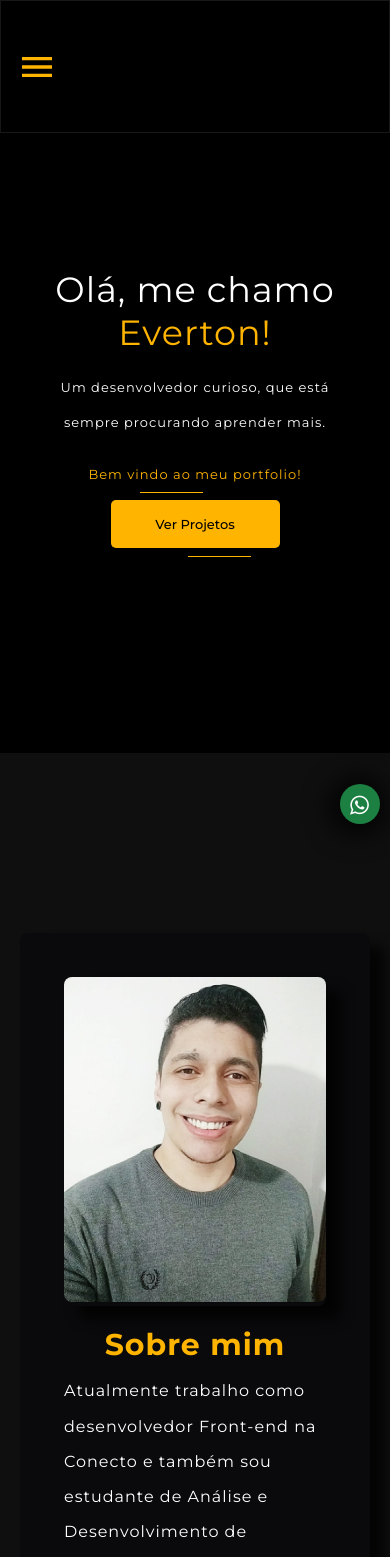
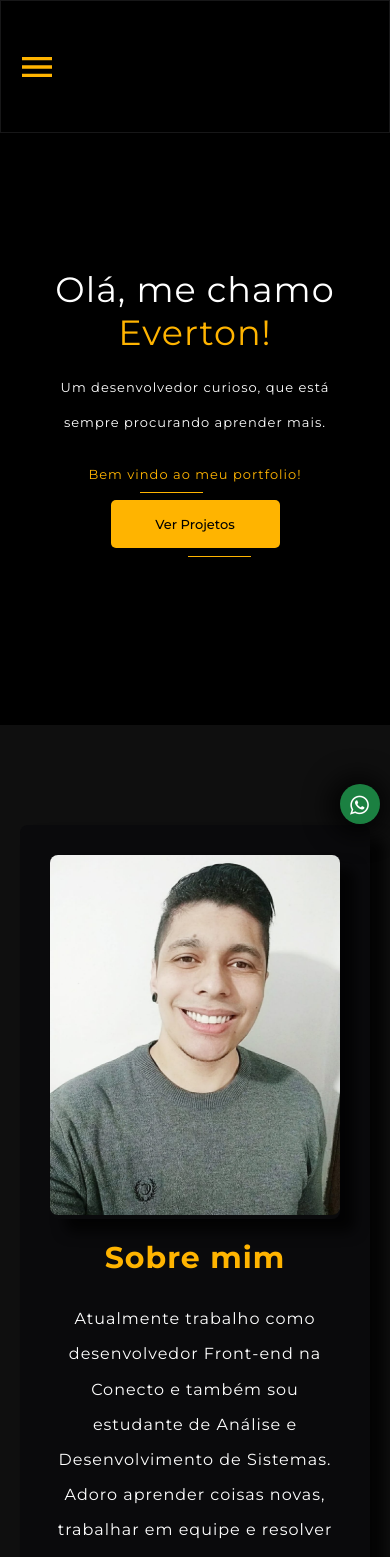
Before and after one commit to EvertonCarvalho1/portfolio-app, a React (Create React App) app: page / in a window 390 px wide. Shown: the top 1557 px of the page. Built offline with nearby package versions, Linux system fonts and the light colour scheme.

Commit message:
component about me for mobile

```diff
--- a/src/pages/AboutMe/styles.ts
+++ b/src/pages/AboutMe/styles.ts
@@ -59,10 +59,30 @@ export const Container = styled.div`
         -moz-box-shadow: 15px 13px 13px 0px rgba(0,0,0,0.75);
         box-shadow: 15px 13px 13px 0px rgba(0,0,0,0.75);
 
+
+        .socialMedia{
+            width: 100%;
+            display: flex;
+            flex-direction: row;
+            align-items: center;
+            justify-content: center;
+            gap: 20px;
+            div{
+                margin-bottom: 0;
+            }
+            a{
+                text-decoration: none;
+                color: #FFB400;
+                width: 50px;
+                height: 50px;
+            }
+
+        }
+
         .aboutMecontainer{
             display: flex;
             flex-direction: column;
-            padding: 24px;
+            padding: 10px;
         .imgContainer{
             width: 100%;
             height: 100%;
@@ -94,11 +114,12 @@ export const Container = styled.div`
 
             p{
                 margin: 0;
+                margin-top: 15px;
                 line-height: 2.2rem;
                 font-weight: normal;
                 font-size: 16px;
                 color: #FFF;
-
+                text-align: center;
                 & + p{
                     margin: 0 0 32px;
                 }
--- a/src/pages/Home/index.tsx
+++ b/src/pages/Home/index.tsx
@@ -28,7 +28,7 @@ export function Home() {
                     />
                 </div>
             </div>
-            <ArrowDropDown />
+            <ArrowDropDown className="ArrowDropDown" />
         </Container>
     )
 };
--- a/src/pages/Main/index.tsx
+++ b/src/pages/Main/index.tsx
@@ -54,7 +54,7 @@ export function Main() {
                         data-aos-duration="500"
                     >
                         <AboutMe />
-                        <ArrowDropDown />
+                        <ArrowDropDown className="ArrowDropDown" />
                     </div>
                 </div>
 
@@ -80,7 +80,7 @@ export function Main() {
                     className='contact'
                     id="contact"
                 >
-                    <ArrowDropDown />
+                    <ArrowDropDown className="ArrowDropDown" />
                     <Contact />
                 </div>
 
--- a/src/pages/Main/styles.ts
+++ b/src/pages/Main/styles.ts
@@ -1,5 +1,4 @@
 import styled from "styled-components";
-import { shade } from "polished";
 
 export const Container = styled.div`
     overflow: hidden;
@@ -28,8 +27,6 @@ export const Container = styled.div`
             transform: translate(-50%, -50%);
         }
     }
-
-
 
     .mySkills0{
         width: 100% ;
@@ -115,5 +112,76 @@ export const Container = styled.div`
           }
       }
 
+    @media (max-width: 900px){
+        .aboutMe0{
+        width: 100% ;
+        padding: 100px 0;
+        background-color: #0f0f0f;
+        display: flex;
+        justify-content: center;
+        align-items: center;
+    }
+
+    .aboutMe{
+        width: 100%;
+        margin: 0 auto;
+        max-width: 1156px;
+        padding: 0 20px;
+
+        > svg{
+            position: absolute;
+            font-size: 200px;
+            color: #0f0f0f;
+            bottom: -395px;
+            left: 50%;
+            transform: translate(-50%, -50%);
+        }
+    }
+
+    .mySkills0{
+        width: 100% ;
+        padding: 100px 0px;
+        margin: 0 auto;
+        background-color: #161617;
+        display: flex;
+        justify-content: center;
+        align-items: center;
+    }
+    .mySkills{
+        width: 100%;
+        margin: 0 auto;
+        max-width: 1156px;
+    }
+
+    .projects{
+        display: flex;
+        justify-content: center;
+        width: 100%;
+        padding: 100px 20px ;
+        background-color: #0f0f0f;
+    }
+
+    .contact{
+        width: 100%;
+        background-color: #161617;
+        position: relative;
+        padding: 100px;
+
+        > svg{
+            position: absolute;
+            font-size: 200px;
+            color: #0f0f0f;
+            bottom: 664px;
+            left: 50%;
+            transform: translate(-50%, -50%);
+        }
+    }
+
+    .ArrowDropDown{
+        display: none;
+    }
+
+    }
+
 
 `;
--- a/src/pages/Projects/index.tsx
+++ b/src/pages/Projects/index.tsx
@@ -69,7 +69,7 @@ export function Projects() {
 
     return (
         <Container>
-            <ArrowDropDown />
+            <ArrowDropDown className="ArrowDropDown" />
             <h1>Meus Projetos</h1>
             {
                 projectsData.map((item) => (
```
